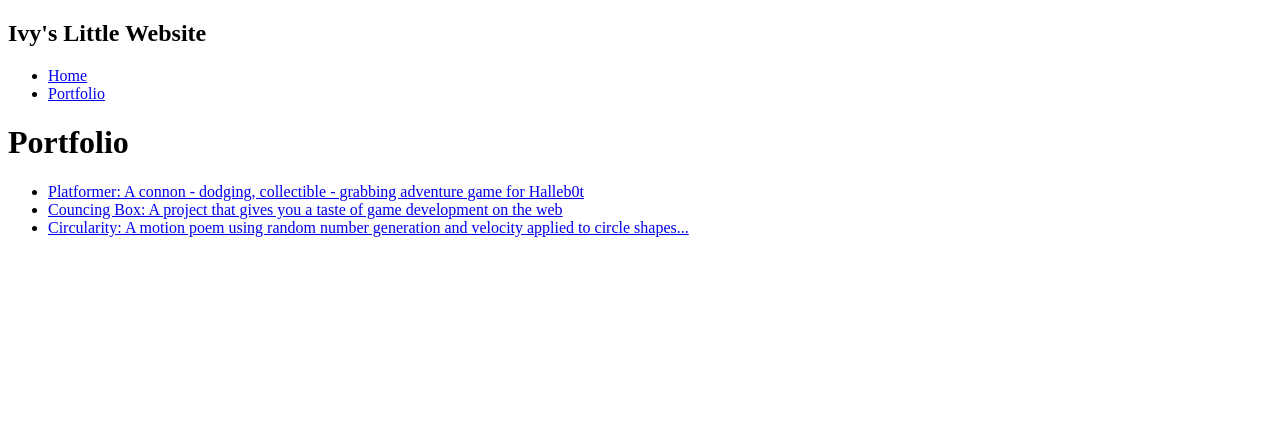
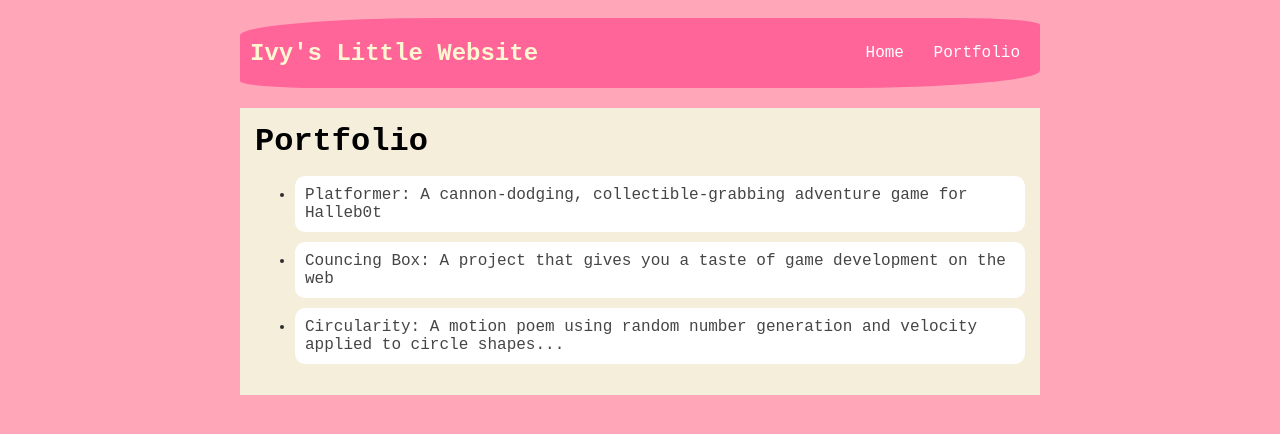
Before and after one commit to Dirvy/dirvy.github.io, a plain HTML site: page webby/portfolio.html in a window 1280 px wide. Drawn offline with Linux system fonts and the light colour scheme.

Commit message:
add portfolio.html file

```diff
--- a/webby/portfolio.html
+++ b/webby/portfolio.html
@@ -2,6 +2,7 @@
 <html>
     <head>
         <title>Ivy's Little Website</title>
+        <link rel="stylesheet" href="style.css">
     </head>
 
     <body>
@@ -21,7 +22,7 @@
       <div class="content">
         <h1>Portfolio</h1>
         <ul id="portfolio">
-          <li><a href="projects/platformer/">Platformer: A connon - dodging, collectible - grabbing adventure game for Halleb0t</a></li>
+          <li><a href="projects/platformer/">Platformer: A cannon-dodging, collectible-grabbing adventure game for Halleb0t</a></li>
           <li><a href="projects/bouncing-box/">Councing Box: A project that gives you a taste of game development on the web</a></li>
           <li><a href="projects/circularity/">Circularity: A motion poem using random number generation and velocity applied to circle shapes...</a></li>
         </ul>
--- a/webby/style.css
+++ b/webby/style.css
@@ -62,3 +62,24 @@ main {
 h2, h3 {
     margin: 0px;
 }
+
+/* portfolio styles */
+.content h1 {
+    color: black;
+}
+
+#portfolio li {
+    background: #fff;
+    padding: 10px;
+    border-radius: 10px;
+    margin-bottom: 10px;
+}
+
+#portfolio li:hover {
+    background: #eee;
+}
+
+#portfolio a {
+    text-decoration: none;
+    color: #454545;
+}
```
